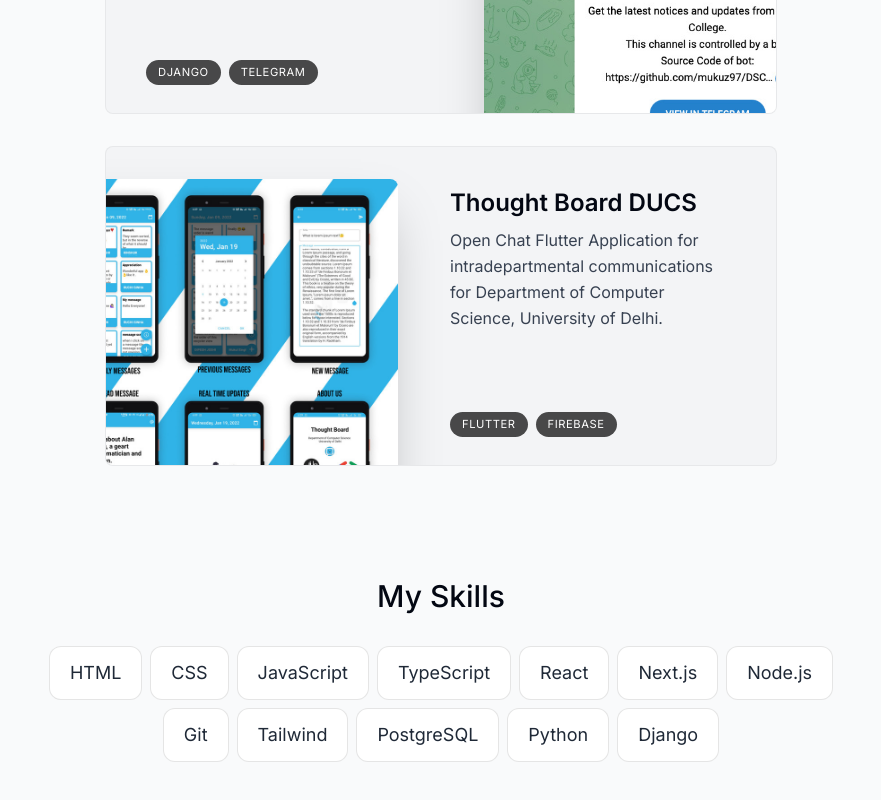
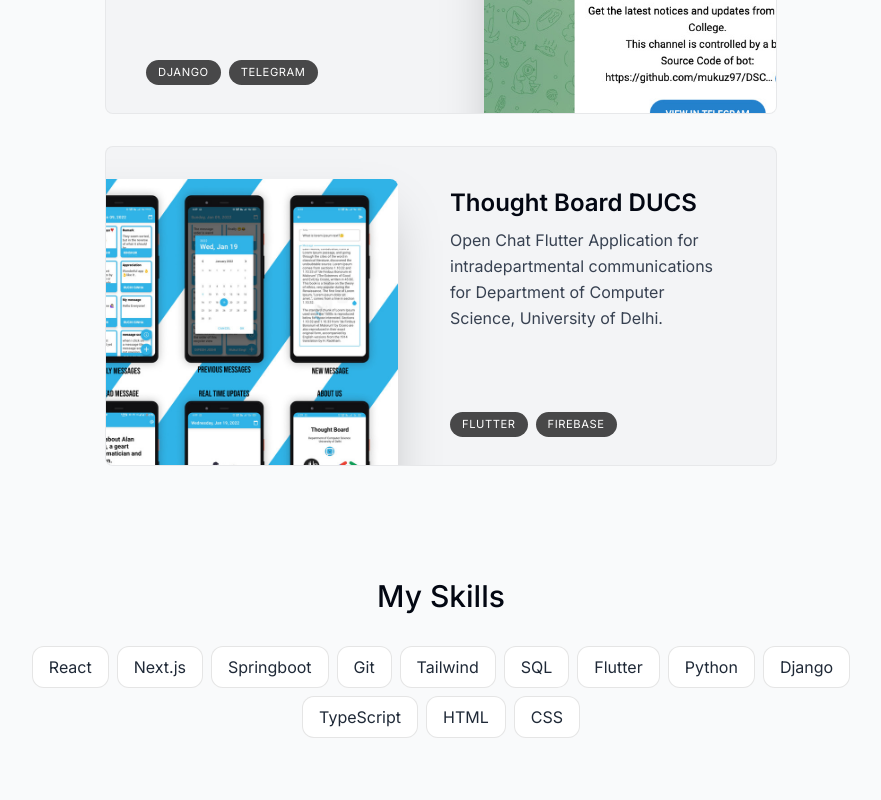
Before and after one commit to mukuzz/portfolio, a Next.js app: page / in a window 1280 px wide. Shown: the part 2266-3066 px from the top of the page, without its empty margins (199-1080 px from the left). Built offline with nearby package versions, Linux system fonts and the light colour scheme.

Commit message:
updated skills

```diff
--- a/components/Skills.tsx
+++ b/components/Skills.tsx
@@ -25,9 +25,9 @@ export default function Skills() {
   return (
     <section ref={ref} className="mb-28 max-w-[53rem] scroll-mt-28 text-center sm:mb-40" id="skills">
       <SectionHeading>My Skills</SectionHeading>
-      <ul className="flex flex-wrap justify-center gap-2 text-lg text-gray-800">
+      <ul className="flex flex-wrap justify-center gap-2 text-gray-800">
         {skillsData.map((skill, index) => (
-          <motion.li className="bg-white border border-black/[0.1] rounded-xl px-5 py-3" key={index}
+          <motion.li className="bg-white border border-black/[0.1] rounded-xl px-4 py-2" key={index}
             variants={fadeInAnimationVariant}
             initial="initial"
             whileInView="animate"
--- a/lib/data.ts
+++ b/lib/data.ts
@@ -103,16 +103,16 @@ export const projectsData = [
 ] as const;
 
 export const skillsData = [
-  "HTML",
-  "CSS",
-  "JavaScript",
-  "TypeScript",
   "React",
   "Next.js",
-  "Node.js",
+  "Springboot",
   "Git",
   "Tailwind",
-  "PostgreSQL",
+  "SQL",
+  "Flutter",
   "Python",
   "Django",
+  "TypeScript",
+  "HTML",
+  "CSS"
 ] as const;
```
